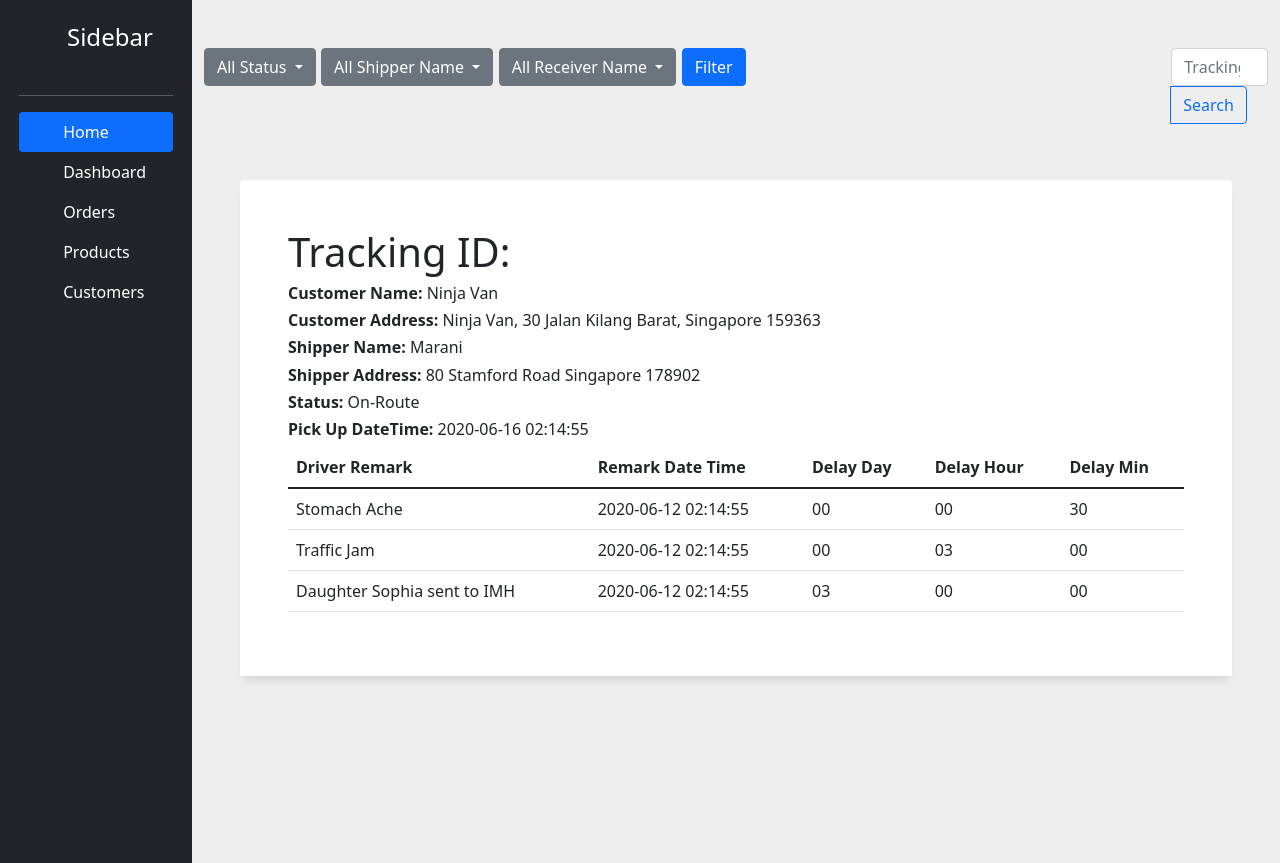
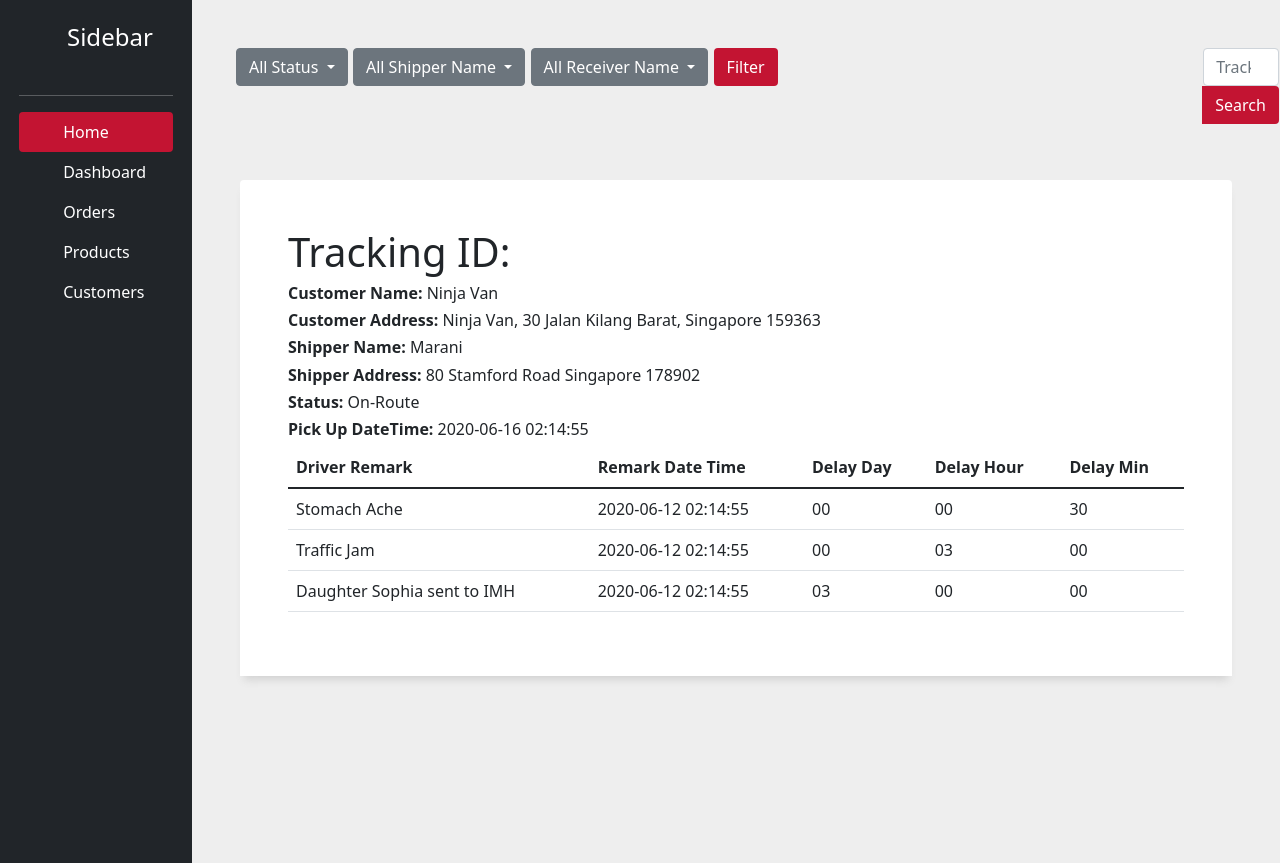
Before and after one commit to smaranan2019/ninjawoo, a plain HTML site: page body.html in a window 1280 px wide. Shown: the top 863 px of the page. Drawn offline with nearby package versions, Linux system fonts and the light colour scheme.

Commit message:
amended styling

```diff
--- a/body.html
+++ b/body.html
@@ -29,6 +29,7 @@
         body {
             background: #eee;
         }
+
     </style>
 </head>
 <body>
@@ -39,7 +40,6 @@
                 <a class="d-flex align-items-center mb-4 mb-mb-0 mr-md-auto text-white text-decoration-none" href="/">
                     <svg class="bi me-2" width="40" height="32">
                         <use xlink:href="#bootstrap">
-                            #shadow-root (closed)
                             <symbol id="boostrap" viewBox="0 0 118 94">
                             </symbol>
                         </use>
@@ -52,7 +52,7 @@
 
                 <ul class="nav nav-pills flex-column mb-auto">
                     <li class="nav-item">
-                        <a class="nav-link active" href="#" aria-current="page">
+                        <a class="nav-link active" href="#" aria-current="page" style="background-color:#C31432;">
                             <svg class="bi me-2" width="16" height="16">
                                 <use xlink:href="#home"></use>
                             </svg> Home
@@ -108,9 +108,9 @@
 
             <div class="mt-5"></div>
 
-            <div class="container-fluid filter-options ml-5">
+            <div class="container-fluid filter-options">
 
-                <div class="dropdown">
+                <div class="dropdown" style="margin-left: 3%;">
                     <button class="btn btn-secondary dropdown-toggle" type="button" id="dropdownMenuButton1" data-bs-toggle="dropdown" aria-expanded="false">
                       All Status
                     </button>
@@ -143,12 +143,12 @@
                     </ul>
                 </div>
 
-                <button type="button" class="btn btn-primary indent-left">Filter</button>
+                <button type="button" class="btn indent-left" style="background-color: #C31432; color: white;">Filter</button>
 
 
                 <div class="input-group searchbar align-right">
                     <input type="search" class="form-control rounded" placeholder="Tracking ID" aria-label="Search" aria-describedby="search-addon" />
-                    <button type="button" class="btn btn-outline-primary">Search</button>
+                    <button type="button" class="btn" style="background-color: #C31432; color: white;">Search</button>
                  </div>
 
             </div>
@@ -157,7 +157,7 @@
 
             <div class="container-fluid p-5">
                 <div class="container-fluid rounded-top p-5" style="background: white; box-shadow: 0 8px 8px -4px lightgray;">
-                    <h1> Tracking ID: </h1>
+                    <h1 id=""> Tracking ID: </h1>
                         <h6><b>Customer Name:</b> Ninja Van</h6>
                         <h6><b>Customer Address:</b> Ninja Van, 30 Jalan Kilang Barat, Singapore 159363</h6>
                         <h6><b>Shipper Name:</b> Marani</h6>
```
